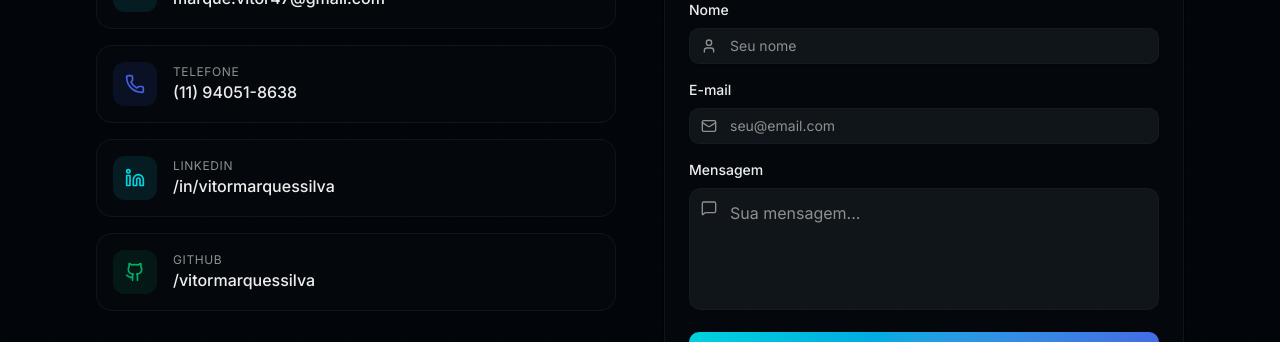
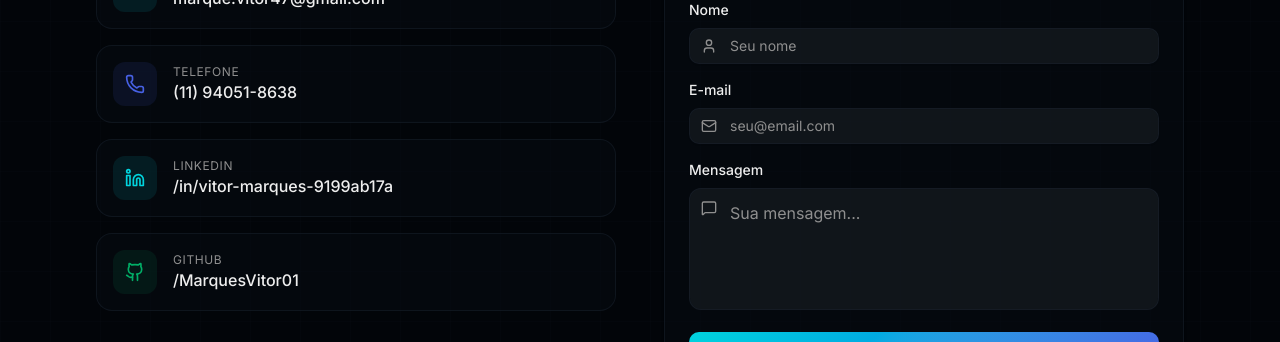
Before and after one commit to MarquesVitor01/Web-Portfolio, a Next.js app: page / in a window 1280 px wide. Shown: the part 6674-7016 px from the top of the page. Built offline with nearby package versions, Linux system fonts and the light colour scheme.

Commit message:
second commit

```diff
--- a/components/contact-section.tsx
+++ b/components/contact-section.tsx
@@ -226,15 +226,15 @@ export function ContactSection() {
               <ContactLink
                 icon={Linkedin}
                 label="LinkedIn"
-                value="/in/vitormarquessilva"
-                href="https://linkedin.com/in/vitormarquessilva"
+                value="/in/vitor-marques-9199ab17a"
+                href="https://www.linkedin.com/in/vitor-marques-9199ab17a/"
                 color="primary"
               />
               <ContactLink
                 icon={Github}
                 label="GitHub"
-                value="/vitormarquessilva"
-                href="https://github.com/vitormarquessilva"
+                value="/MarquesVitor01"
+                href="https://github.com/MarquesVitor01"
                 color="accent"
               />
             </div>
```
